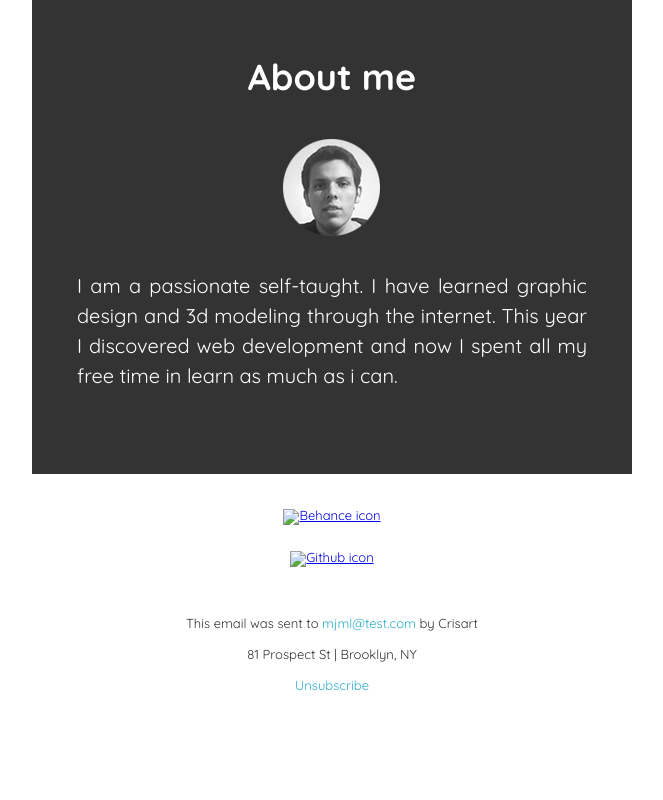
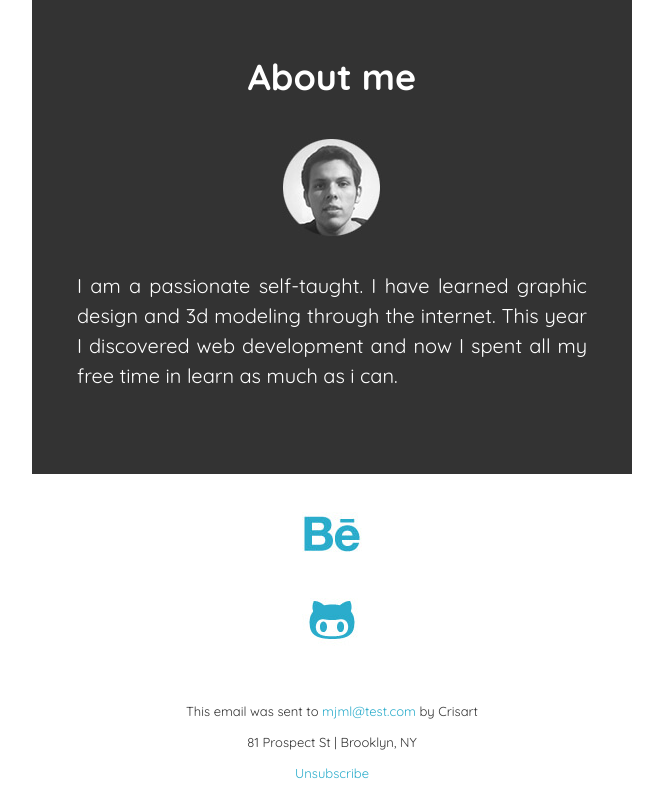
Before and after one commit to Crisart/mjml-Crisart_email, a website: page index.html in a window 1280 px wide. Shown: the part 830-1630 px from the top of the page, without its empty margins (308-971 px from the left). Before the commit the page ends 1542 px from the top, so only its background shows below. Drawn offline with Linux system fonts and the light colour scheme; the site is published under a folder, as on GitHub Pages, so addresses that start at the root find nothing.

Commit message:
icons path changes

```diff
--- a/index.html
+++ b/index.html
@@ -576,7 +576,7 @@
                                         <tr>
                                             <td style="word-wrap:break-word;font-size:0px;padding:10px 25px;" align="center">
                                                 <div style="cursor:auto;color:#000000;font-family:Quicksand;font-size:13px;line-height:22px;text-align:center;"><a href="https://www.behance.net/Crisart3D" title="Behance link" target="_blank">
-                            <img width="60px" src="/images/icons/behance_60x60.jpg" alt="Behance icon">
+                            <img width="60px" src="images/icons/behance_60x60.jpg" alt="Behance icon">
                         </a></div>
                                             </td>
                                         </tr>
@@ -592,7 +592,7 @@
                                         <tr>
                                             <td style="word-wrap:break-word;font-size:0px;padding:10px 25px;" align="center">
                                                 <div style="cursor:auto;color:#000000;font-family:Quicksand;font-size:13px;line-height:22px;text-align:center;"><a href="https://github.com/Crisart" title="Github link" target="_blank">
-                            <img width="60px" src="/images/icons/github_60x60.jpg" alt="Github icon">
+                            <img width="60px" src="images/icons/github_60x60.jpg" alt="Github icon">
                         </a></div>
                                             </td>
                                         </tr>
```
Also changed, not shown: 1 other file.
